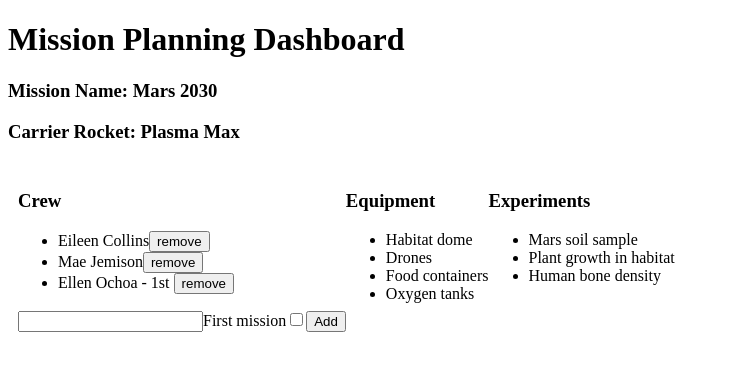
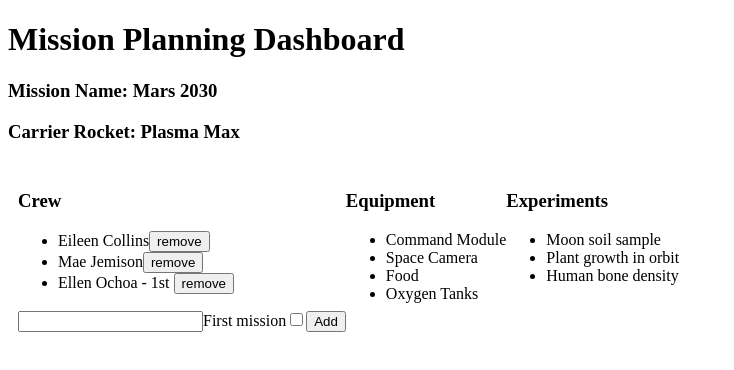
Before and after one commit to LaunchCodeEducation/angular-lc101-mission-planner, an Angular app: page / in a window 1280 px wide. Shown: the top 370 px of the page, without its empty margins (0-734 px from the left). Built offline with nearby package versions, Linux system fonts and the light colour scheme.

Commit message:
added few things

```diff
--- a/src/app/equipment/equipment.component.html
+++ b/src/app/equipment/equipment.component.html
@@ -1,7 +1,8 @@
 <h3>Equipment</h3>
 <ul>
-  <li>Habitat dome</li>
+  <li *ngFor="let item of equipmentItems">{{item}}</li>
+  <!-- <li>Habitat dome</li>
   <li>Drones</li>
   <li>Food containers</li>
-  <li>Oxygen tanks</li>
+  <li>Oxygen tanks</li> -->
 </ul>
--- a/src/app/equipment/equipment.component.ts
+++ b/src/app/equipment/equipment.component.ts
@@ -6,7 +6,7 @@ import { Component, OnInit } from '@angular/core';
   styleUrls: ['./equipment.component.css']
 })
 export class EquipmentComponent implements OnInit {
-
+  equipmentItems: string[] = ['Command Module', 'Space Camera', 'Food', 'Oxygen Tanks'];
   constructor() { }
 
   ngOnInit() {
--- a/src/app/experiments/experiments.component.html
+++ b/src/app/experiments/experiments.component.html
@@ -1,6 +1,7 @@
 <h3>Experiments</h3>
 <ul>
-  <li>Mars soil sample</li>
+  <li *ngFor="let experiment of plannedExperiments">{{experiment}}</li>
+  <!-- <li>Mars soil sample</li>
   <li>Plant growth in habitat</li>
-  <li>Human bone density</li>
+  <li>Human bone density</li> -->
 </ul>
--- a/src/app/experiments/experiments.component.ts
+++ b/src/app/experiments/experiments.component.ts
@@ -6,6 +6,7 @@ import { Component, OnInit } from '@angular/core';
   styleUrls: ['./experiments.component.css']
 })
 export class ExperimentsComponent implements OnInit {
+  plannedExperiments: string[] = ['Moon soil sample', 'Plant growth in orbit', 'Human bone density'];
 
   constructor() { }
 
```
